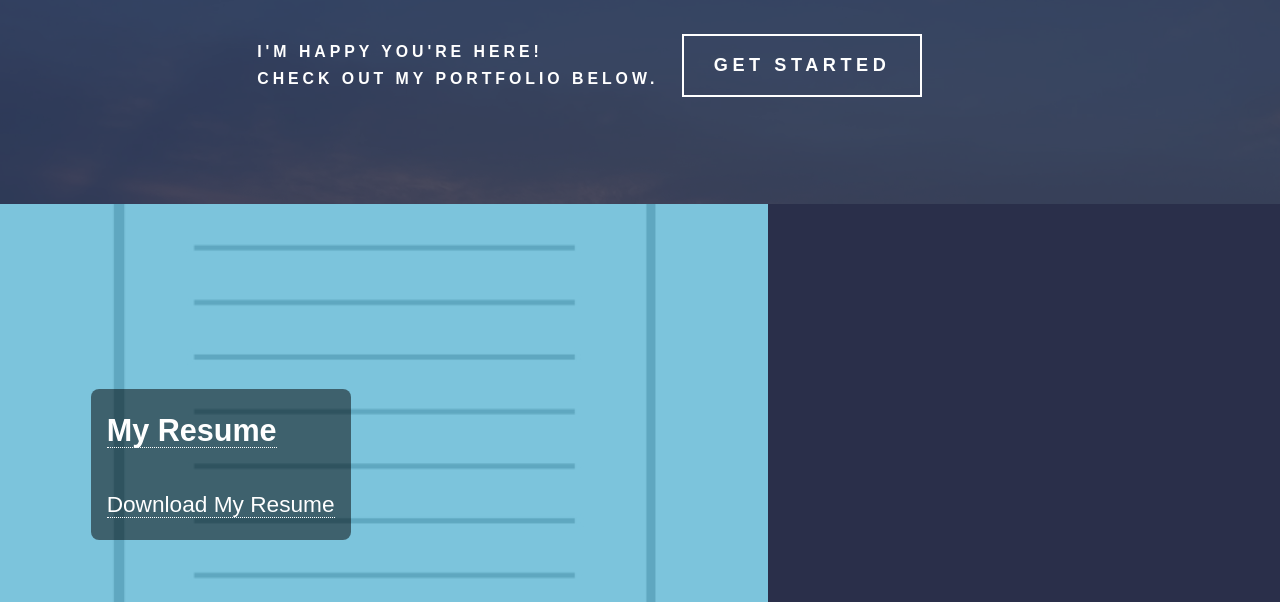
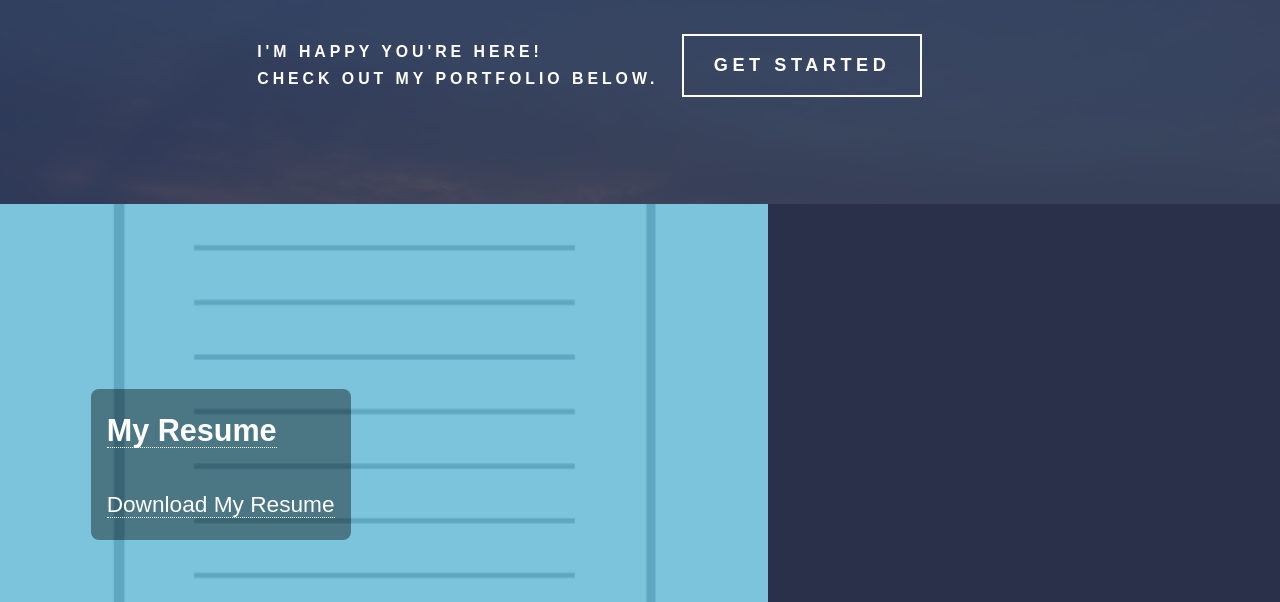
Before and after one commit to dearjill/personal-site, a plain HTML site: page index.html in a window 1280 px wide. Shown: the part 350-952 px from the top of the page. Drawn offline with Linux system fonts and the light colour scheme.

Commit message:
40% transparency again style.css

```diff
--- a/style.css
+++ b/style.css
@@ -427,7 +427,7 @@ strong, b {
 /* TILE OVERLAY COLORS - CUSTOMIZE THESE */
 .tiles article.tile-1::before { background-color: #6fc3df; }
 .text-box {
-  background-color: rgba(0, 0, 0, 0.50); /* black at 50% transparency */
+  background-color: rgba(0, 0, 0, 0.40); /* black at 40% transparency */
   color: white;
   padding: 16px;
   border-radius: 8px;
```
